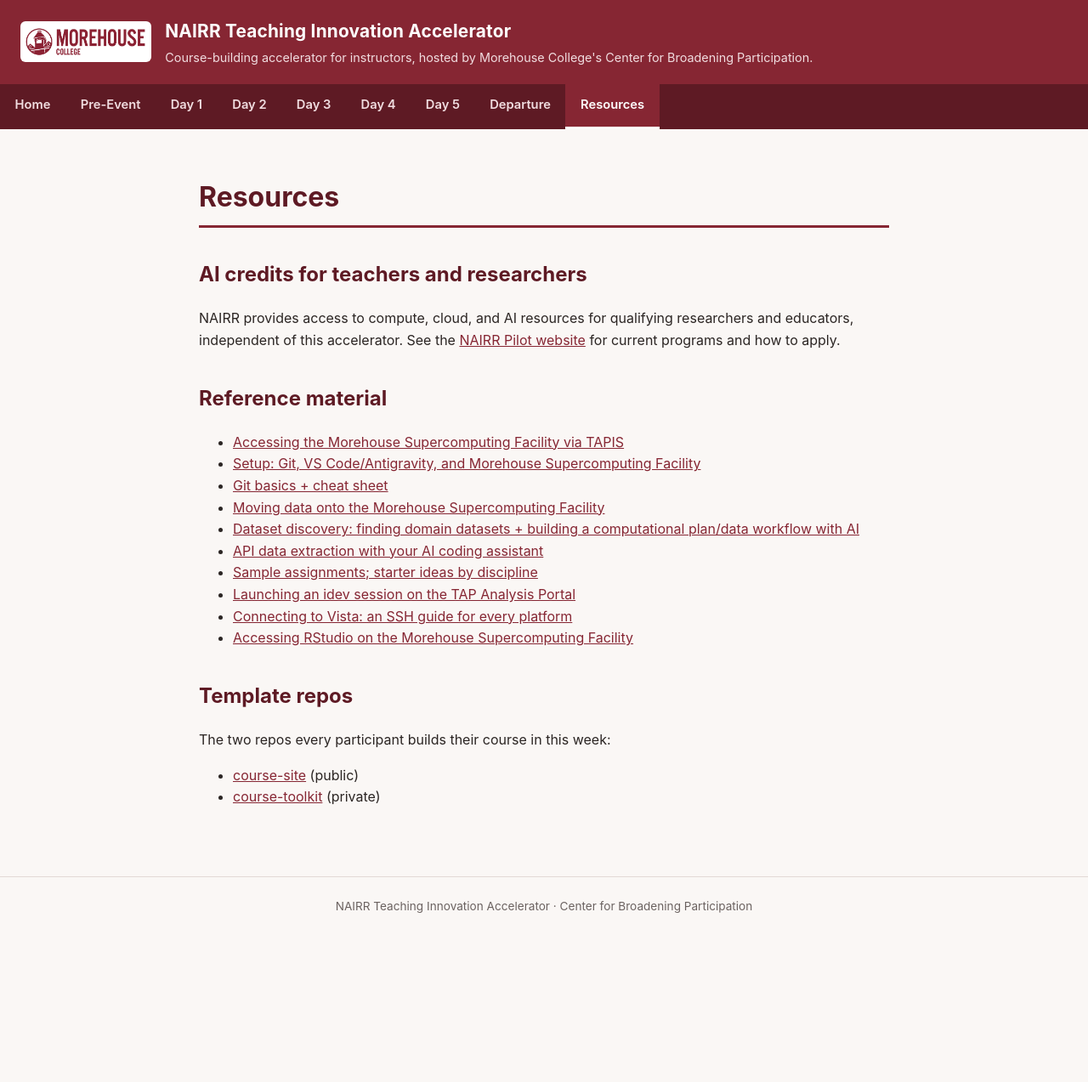
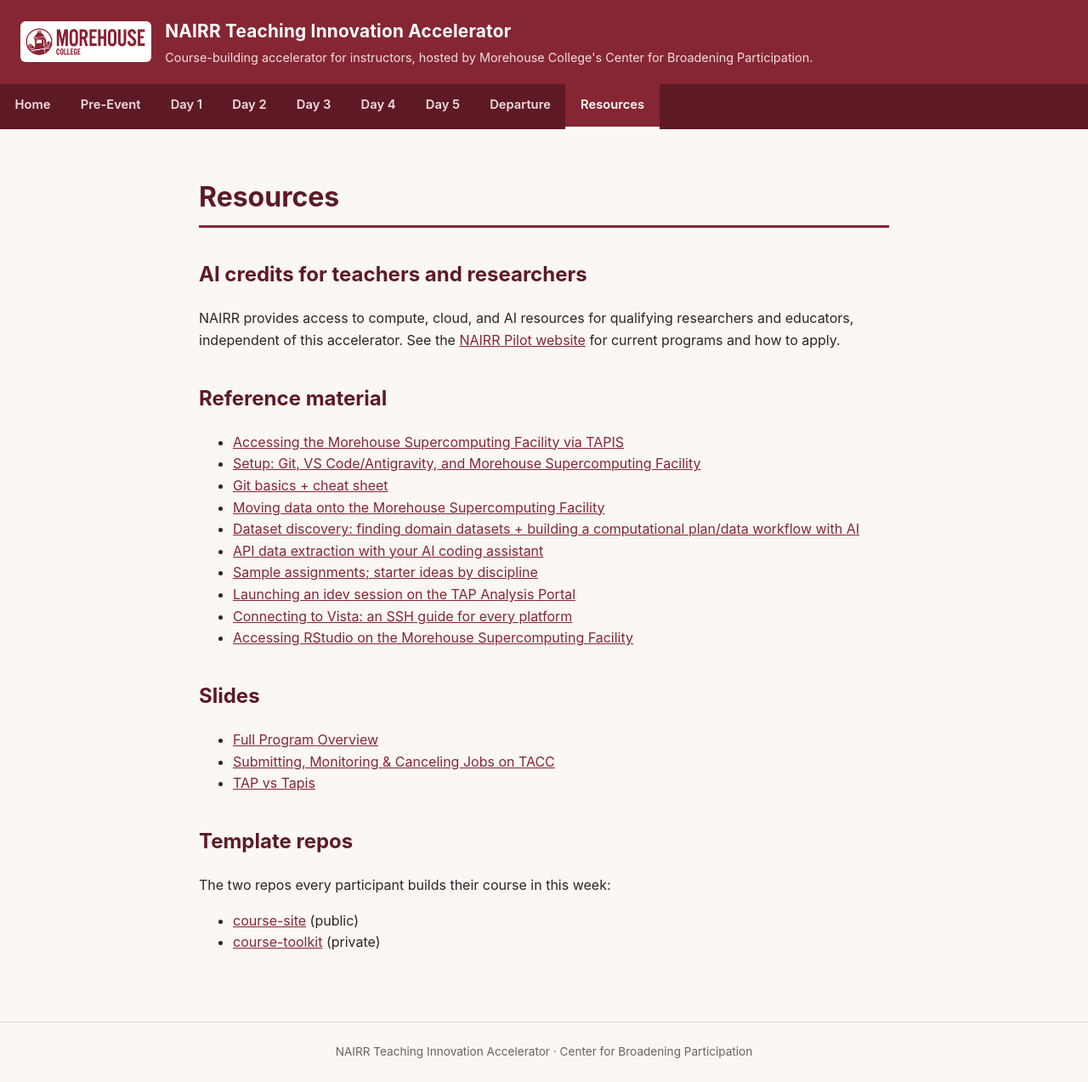
Before and after one commit to whitneynelson/nairr-teaching-innovation, a Jekyll site: the page built from additional-resources.md, in a window 1280 px wide. Shown: the whole page at 85% size. Built offline with Jekyll 4.4.1, drawn with Linux system fonts in a browser that asks for light colours; before the commit the page ends 1102 px from its top, so only the background shows below that.

Commit message:
Add Slides section to Resources page with three slide decks
Publishes the full program deck, TACC job submission guide, and
TAP vs Tapis comparison as viewable PDFs.

Co-Authored-By: Claude Sonnet 5 <noreply@anthropic.com>

```diff
--- a/additional-resources.md
+++ b/additional-resources.md
@@ -21,6 +21,12 @@ NAIRR provides access to compute, cloud, and AI resources for qualifying researc
 - [Connecting to Vista: an SSH guide for every platform](resources/connecting-to-vista-ssh.html)
 - [Accessing RStudio on the Morehouse Supercomputing Facility](resources/accessing-rstudio-tacc.html)
 
+## Slides
+
+- [Full Program Overview](assets/slides/full-program-deck.pdf)
+- [Submitting, Monitoring & Canceling Jobs on TACC](assets/slides/how-to-submit-and-cancel-jobs-on-tacc.pdf)
+- [TAP vs Tapis](assets/slides/tap-vs-tapis.pdf)
+
 ## Template repos
 
 The two repos every participant builds their course in this week:
```
Also changed, not shown: 3 other files.
